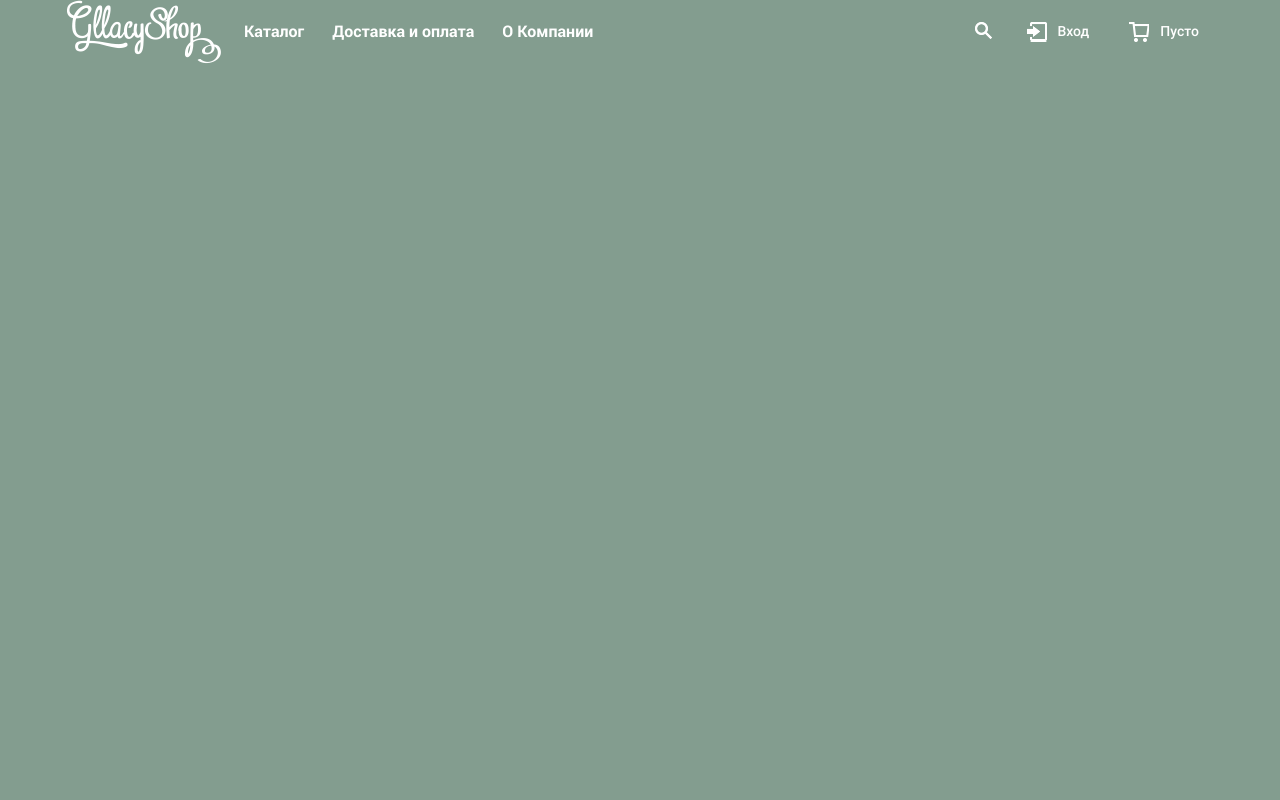
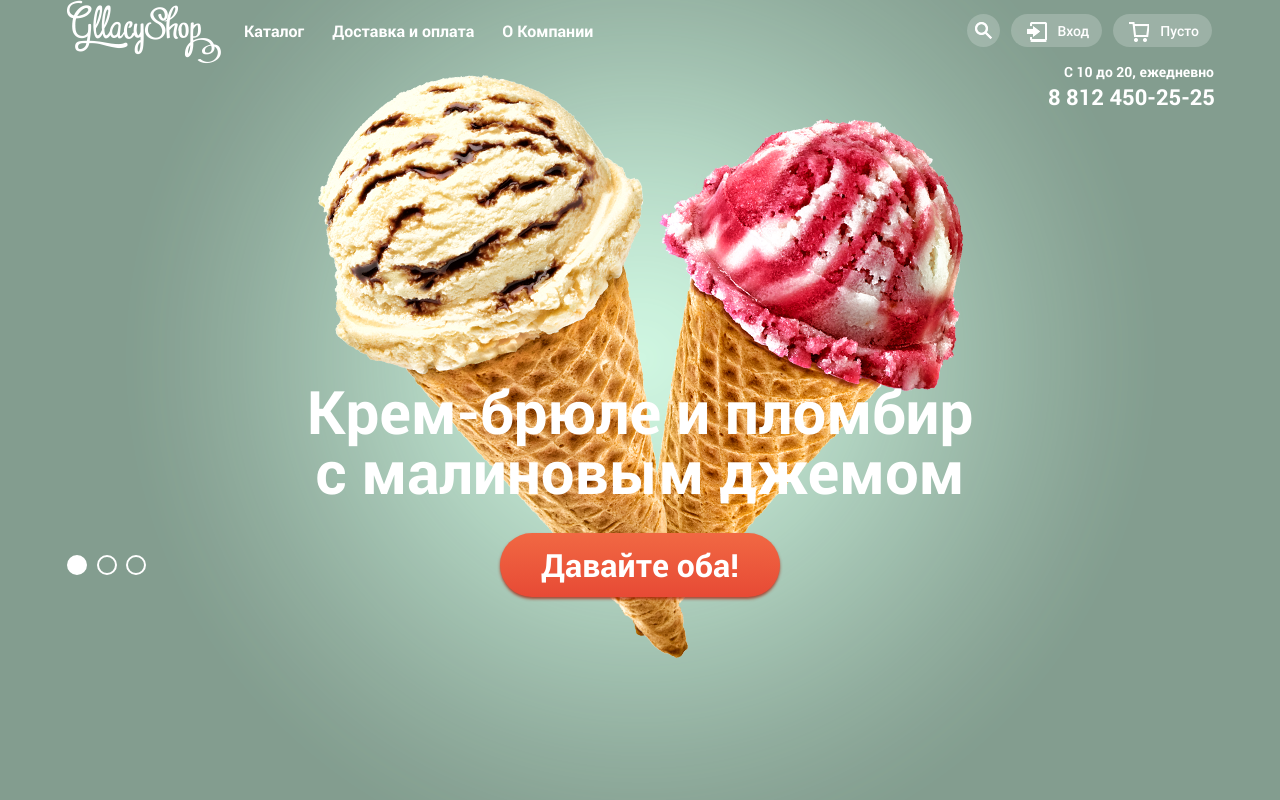
Before and after one commit to clouderMark/Glacy, a plain HTML site: page index.html in a window 1280 px wide. Drawn offline with nearby package versions, Linux system fonts and the light colour scheme; files whose address does not match are found by name.

Commit message:
banner__list in main

```diff
--- a/css/style.css
+++ b/css/style.css
@@ -1,20 +1,23 @@
 @font-face {
     font-family: "Roboto";
-    src: url(/fonts/roboto.woff) format(woff), url(/fonts/roboto.woff2) format(woff2);
+    src: url('/fonts/roboto.woff') format('woff'),
+         url('/fonts/roboto.woff2') format('woff2');
     font-weight: 400;
     font-style: normal;
 }
 
 @font-face {
     font-family: "Roboto";
-    src: url(/fonts/robotobold.woff) format(woff), url(/fonts/robotobold.woff2) format(woff2);
+    src: url('/fonts/robotobold.woff') format('woff'),
+         url('/fonts/robotobold.woff2') format('woff2');
     font-weight: 800;
     font-style: normal;
 }
 
 @font-face {
     font-family: "Roboto";
-    src: url(/fonts/robotomedium.woff) format(woff), url(/fonts/robotomedium.woff2) format(woff2);
+    src: url('/fonts/robotomedium.woff') format('woff'),
+         url('/fonts/robotomedium.woff2') format('woff2');
     font-weight: 500;
     font-style: normal;
 }
@@ -22,12 +25,17 @@
 body {
     padding: 0;
     margin: 0;
-    font-family: 'Roboto', Arial, sans-serif;
+    font-family: "Roboto", Arial, sans-serif;
     font-size: 16px;
     line-height: 22px;
     color: white;
 
     background-color: rgb(131, 157, 143);
+    background-image: url('/img/iceCream1.png'),
+                    url('/img/backLight1.png');
+    background-position: center 75px,
+                        center top;
+    background-repeat: no-repeat;
 }
 
 a {
@@ -73,6 +81,8 @@ input[type="radio"].visually-hidden {
     max-width: 1146px;
     min-width: 846px;
     margin: 0 auto;
+
+    position: relative;
 }
 
 .main__nav,
@@ -119,6 +129,10 @@ input[type="radio"].visually-hidden {
     padding-right: 13px;
 
     border-radius: 24px;
+}
+
+.nav__link-right {
+    background-color: rgba(255, 255, 255, 0.2);
 }
 
 .nav__link-hover:hover,
@@ -235,3 +249,111 @@ input[type="radio"].visually-hidden {
     height: 41px;
     padding-top: 11px;
 }
+
+.working__days {
+    font-size: 14px;
+    line-height: 16px;
+    display: block;
+    margin-bottom: 5px;
+    margin-right: 1px;
+}
+
+.working__phone {
+    font-size: 22px;
+    line-height: 24px;
+}
+
+.working {
+    position: absolute;
+    right: -2px;
+    top: 73px;
+
+    width: 170px;
+    height: 100px;
+    margin-top: -9px;
+
+    text-align: right;
+    font-weight: 700;
+}
+
+header {
+    margin-bottom: 311px;
+}
+
+/**************************************************************************/
+.banner__title {
+    font-size: 60px;
+    line-height: 60px;
+    font-weight: 700;
+    text-align: center;
+
+    width: 690px;
+    margin: 0 auto;
+    margin-bottom: 32px;
+}
+
+.btn {
+    display: block;
+    color: inherit;
+    font-family: inherit;
+
+    box-shadow: 0 2px 3px rgba(160,32,11,0.76);
+    background-image: linear-gradient(0deg, #e74a35 0%, #f16843 100%);
+    border: none;
+
+    cursor: pointer;
+}
+
+/* .btn:hover {
+    box-shadow: 0px 2px 1px #ac1000;
+    background-image: linear-gradient(#e74a35, #f16843);
+} */
+
+.btn-center {
+    margin: 0 auto;
+    width: 280px;
+    height: 64px;
+
+    font-size: 32px;
+    line-height: 44px;
+    font-weight: 700;
+    border-radius: 40px;
+}
+
+/****************************************/
+.radio__list {
+    display: flex;
+}
+
+.banner__radio {
+    position: relative;
+}
+
+.banner__radio::before {
+    content: "";
+
+    position: absolute;
+    width: 20px;
+    height: 20px;
+
+    border: 2px solid white;
+    border-radius: 50%;
+}
+
+.banner__radio-1::before {
+    top: -42px;
+}
+
+.banner__radio-2::before {
+    top: -42px;
+    left: 30px;
+}
+
+.banner__radio-3::before {
+    top: -42px;
+    left: 59px;
+}
+
+.banner__toggle:checked + .banner__radio::before {
+    background-color: white;
+}
--- a/index.html
+++ b/index.html
@@ -79,8 +79,63 @@
                     </li>
                 </ul>
             </nav>
+            <div class="working">
+                <span class="working__days">
+                    С 10 до 20, ежедневно
+                </span>
+                <span class="working__phone">
+                    8 812 450-25-25
+                </span>
+            </div>
         </div>
     </header>
+    <main>
+        <div class="container">
+            <ul class="banner__list">
+                <li class="banner__item">
+                    <h2 class="banner__title">
+                        Крем-брюле и пломбир с малиновым джемом
+                    </h2>
+                    <button class="btn btn-center" value="ice1" type="submit">Давайте оба!</button>
+                </li>
+                <li class="banner__item visually-hidden">
+                    <h2 class="banner__title">
+                        Шоколадный пломбир и лимонный сорбет
+                    </h2>
+                    <button class="btn btn-center" value="ice1" type="submit">Давайте оба!</button>
+                </li>
+                <li class="banner__item visually-hidden">
+                    <h2 class="banner__title">
+                        Пломбир с помадкой<br> и клубничеый щербет
+                    </h2>
+                    <button class="btn btn-center" value="ice1" type="submit">Давайте оба!</button>
+                </li>
+            </ul>
+            <ul class="radio__list">
+                <li>
+                    <label>
+                        <input class="banner__toggle visually-hidden" type="radio" value="1" name="iceCream" checked>
+                        <span class="banner__radio banner__radio-1"></span>
+                        <span class="visually-hidden">Крем-брюле и пломбир с малиновым джемом</span>
+                    </label>
+                </li>
+                <li>
+                    <label>
+                        <input class="banner__toggle visually-hidden" type="radio" value="2" name="iceCream">
+                        <span class="banner__radio banner__radio-2"></span>
+                        <span class="visually-hidden">Шоколадный пломбир и лимонный сорбет</span>
+                    </label>
+                </li>
+                <li>
+                    <label>
+                        <input class="banner__toggle visually-hidden" type="radio" value="3" name="iceCream">
+                        <span class="banner__radio banner__radio-3"></span>
+                        <span class="visually-hidden">Пломбир с помадкой и клубничеый щербет</span>
+                    </label>
+                </li>
+            </ul>
+        </div>
+    </main>
 </body>
 
 </html>
```
